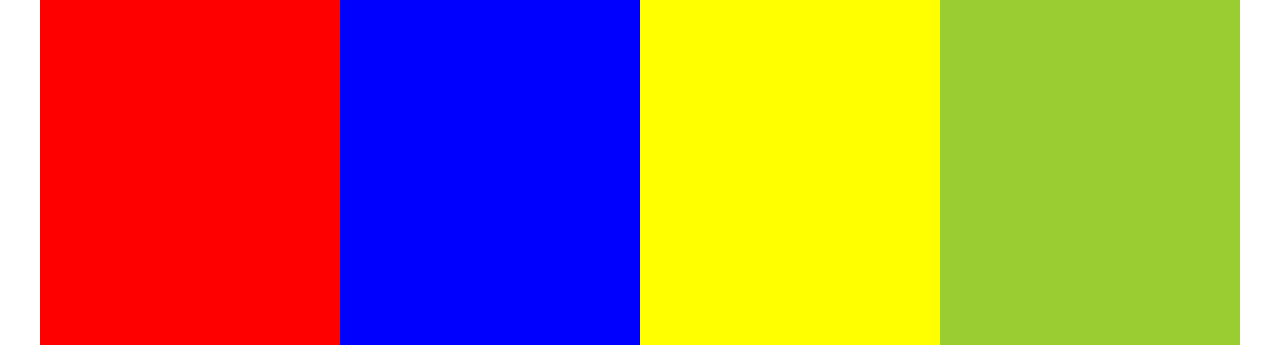
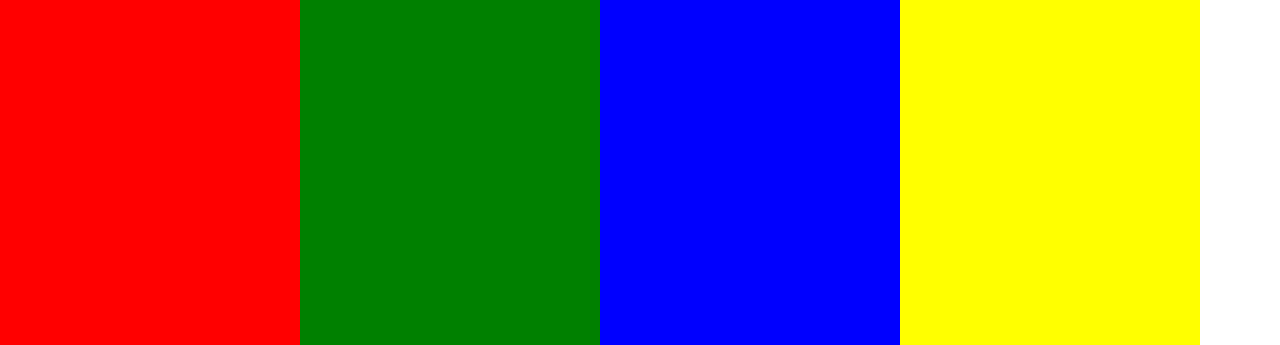
Before and after one commit to rayjoshua432/CSS-Grid, a plain HTML site: page index.html in a window 1280 px wide. Shown: the part 49-394 px from the top of the page. Drawn offline with Linux system fonts and the light colour scheme.

Commit message:
Auto fit/fill and repeat

```diff
--- a/style.css
+++ b/style.css
@@ -9,21 +9,19 @@ body {
     font-size: 30px;
     text-align: center;
     display: grid;
-    grid-template-columns: repeat(auto-fill, 300px);
+    /* grid-template-columns: repeat(auto-fill, 300px); */
+    grid-template-columns: repeat(auto-fit, minmax(50px, 300px));
     grid-template-rows: repeat(2, 1fr);
-    justify-content: center;
+    /* justify-content: center; */
 
 }
 
 .section-1 {
-    grid-column: 1/2;
-    grid-row: 1/2;
     background-color: red;
 }
 
 .section-2 {
-    grid-column: 2/3;
-    grid-row: 2/3;
+
     background-color: green;
 }
 
```
